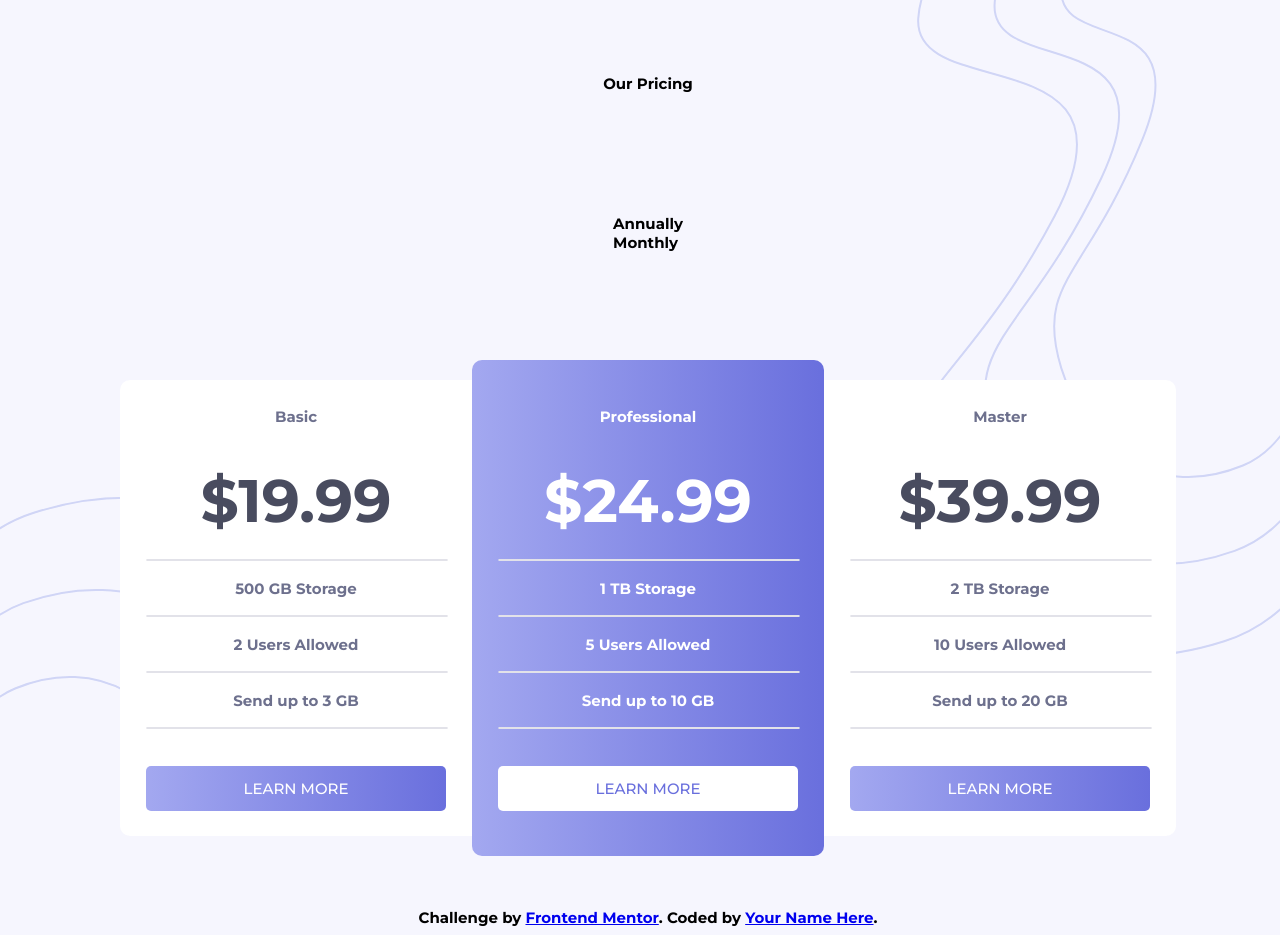
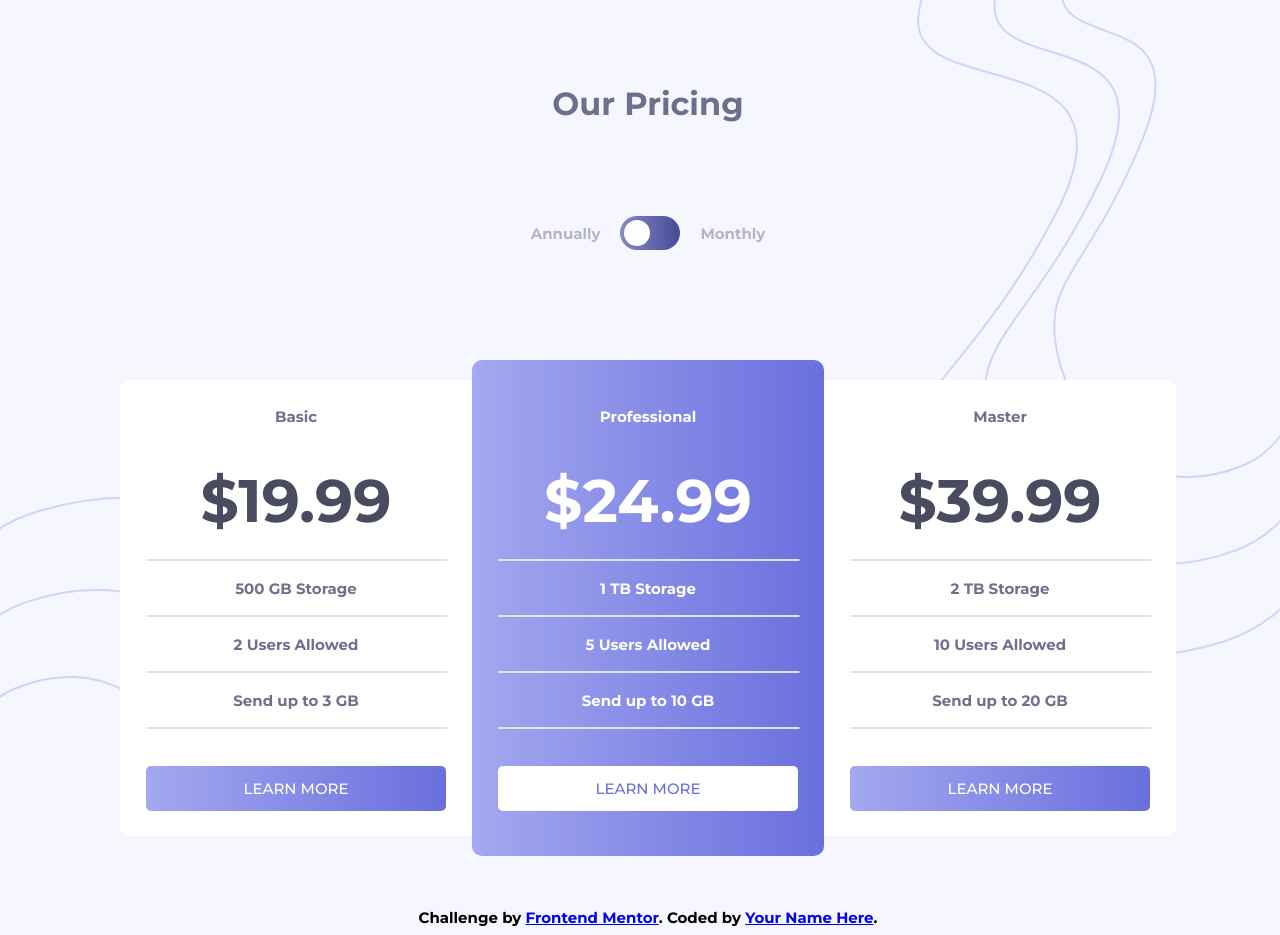
Before and after one commit to Rchanis/pricing-component-with-toggle-master, a plain HTML site: page src/index.html in a window 1280 px wide. Drawn offline with Linux system fonts and the light colour scheme.

Commit message:
add toggle button

```diff
--- a/src/index.html
+++ b/src/index.html
@@ -31,11 +31,16 @@
     Our Pricing
   </div>
   <div class="toggle-button">
-    <div class="text-left-button">
+    <div class="text-toggle">
       Annually
     </div>
 
-    <div class="text-right-button">
+    <label class="switch">
+      <input type="checkbox">
+      <span class="slider round"></span>
+    </label>
+
+    <div class="text-toggle">
       Monthly
     </div>
   </div>
--- a/src/style.css
+++ b/src/style.css
@@ -83,7 +83,7 @@ body {
 
 hr {
     width: 100%;
-    border: 0.5px solid hsl(240, 14%, 90%);
+    border: 0.1px solid hsl(240, 14%, 90%);
     border-radius: 1px;
 }
 
@@ -148,3 +148,85 @@ hr {
     color: white;
     border: 1px solid white;
 }
+
+.title {
+    color: hsl(233, 13%, 49%);
+    font-size: 2rem;
+    padding-top: 40px;
+}
+
+.toggle-button {
+    display: flex;
+    align-items: center;
+
+}
+
+.text-toggle {
+    padding: 0px 20px;
+    color: hsl(234, 14%, 74%);
+}
+
+.switch {
+    position: relative;
+    display: inline-block;
+    width: 60px;
+    height: 34px;
+}
+
+/* Hide default HTML checkbox */
+.switch input {
+    opacity: 0;
+    width: 0;
+    height: 0;
+}
+
+/* The slider */
+.slider {
+    position: absolute;
+    cursor: pointer;
+    top: 0;
+    left: 0;
+    right: 0;
+    bottom: 0;
+    background-image: linear-gradient(90deg, hsl(236, 35%, 65%), hsl(237, 36%, 43%));
+    ;
+    -webkit-transition: .4s;
+    transition: .4s;
+}
+
+.slider:before {
+    position: absolute;
+    content: "";
+    height: 26px;
+    width: 26px;
+    left: 4px;
+    bottom: 4px;
+    background-color: white;
+    -webkit-transition: .4s;
+    transition: .4s;
+}
+
+input:checked+.slider {}
+
+input:focus+.slider {
+    box-shadow: 0 0 1px hsl(237, 36%, 43%);
+}
+
+input:hover+.slider {
+    background-image: linear-gradient(90deg, hsla(233, 4%, 58%, 0.555), hsla(237, 36%, 43%, 0.555));
+}
+
+input:checked+.slider:before {
+    -webkit-transform: translateX(26px);
+    -ms-transform: translateX(26px);
+    transform: translateX(26px);
+}
+
+/* Rounded sliders */
+.slider.round {
+    border-radius: 34px;
+}
+
+.slider.round:before {
+    border-radius: 50%;
+}
```
